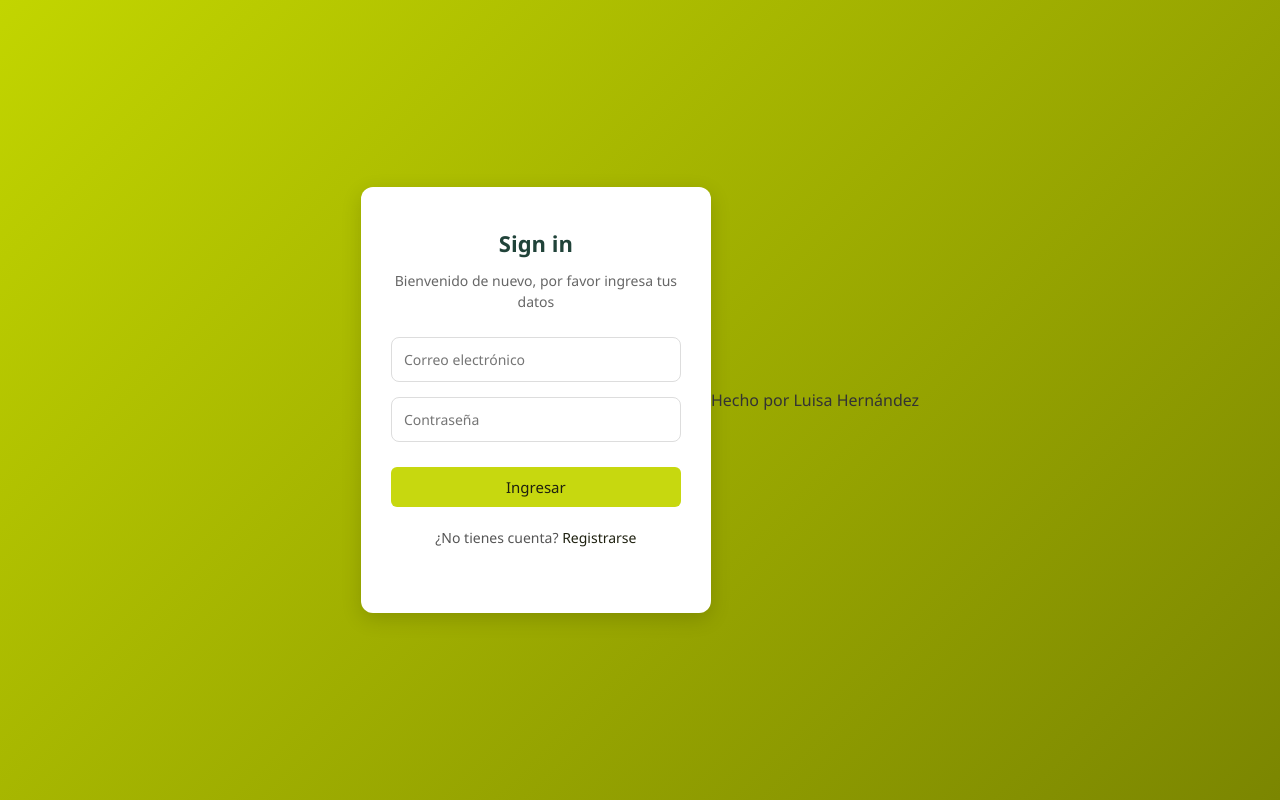
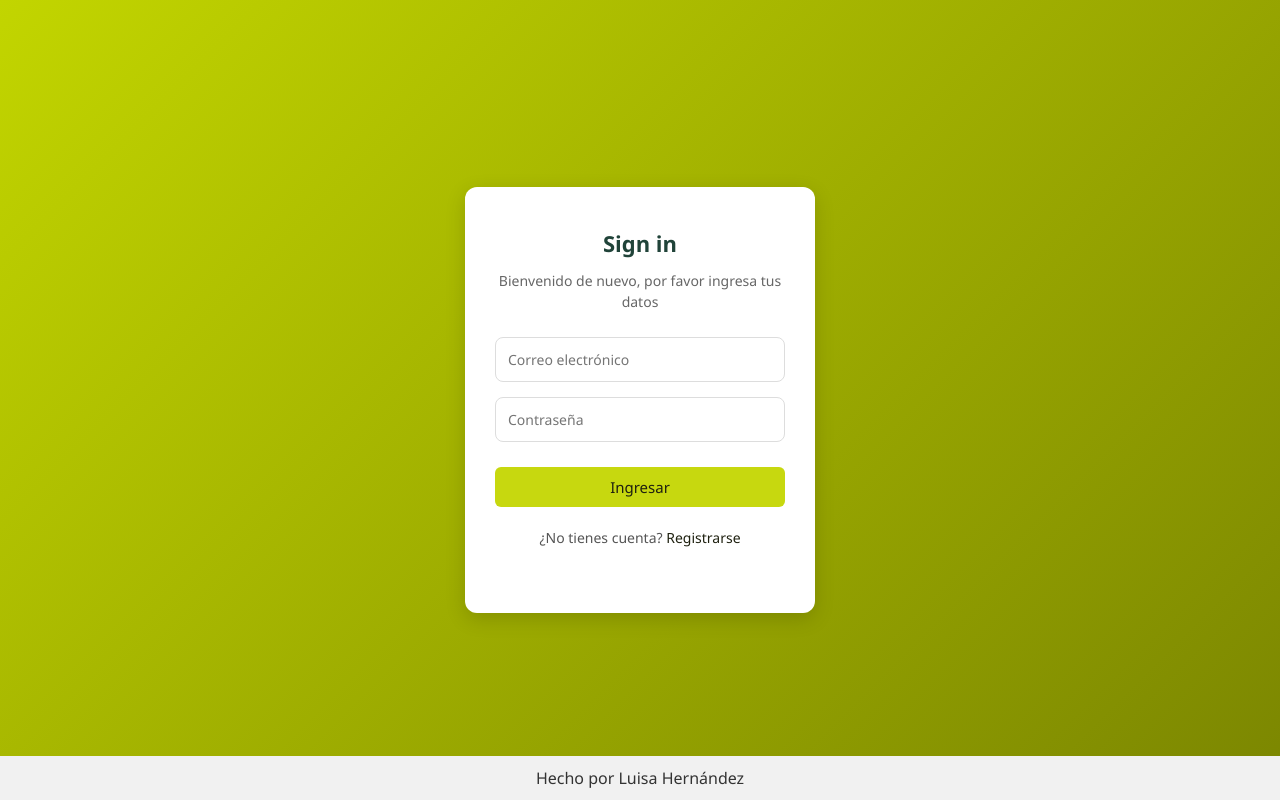
Before and after one commit to epsistemas-jpg/reservas-web, a website: page public/login.html in a window 1280 px wide. Drawn offline with Linux system fonts and the light colour scheme; some packages are replaced by stand-ins of ours; a script that the page names is missing.

Commit message:
Fix footer position in login.html

```diff
--- a/public/login.html
+++ b/public/login.html
@@ -23,9 +23,10 @@
   </div>
   <script src="js/login.js"></script>
 
-<footer>
+<footer style="position: fixed; bottom: 0; width: 100%; text-align:center; padding:10px; background:#f1f1f1;">
     Hecho por Luisa Hernández
 </footer>
 
+
 </body>
 </html>
```
